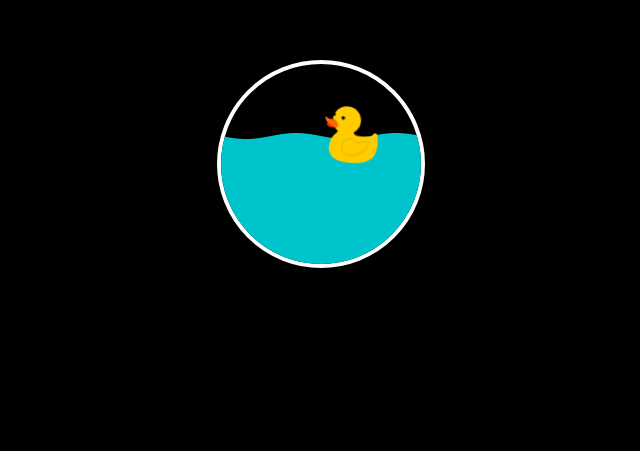
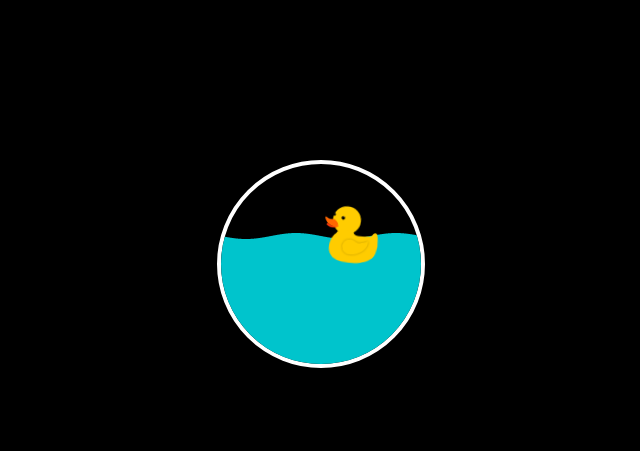
Before and after one commit to lukes611/ducky, a plain HTML site: page index.html in a window 1280 px wide. Shown: the part 140-591 px from the top of the page, without its empty margins (323-963 px from the left). Drawn offline with Linux system fonts and the light colour scheme.

Commit message:
making perfectly in center

```diff
--- a/index.css
+++ b/index.css
@@ -2,6 +2,7 @@ body{
     padding: 0;
     margin: 0;
     background-color: black;
+    height: 100vh;
 }
 
 @keyframes wave-x{
@@ -18,7 +19,7 @@ body{
     width: 200px;
     height: 200px;
     border-radius: 50%;
-    margin-top: calc(50vh - 200px);
+    margin-top: calc(50vh - 100px);
     margin-left: calc(50vw - 100px);
     overflow: hidden;
     transform: rotate(0.0001deg);
```
